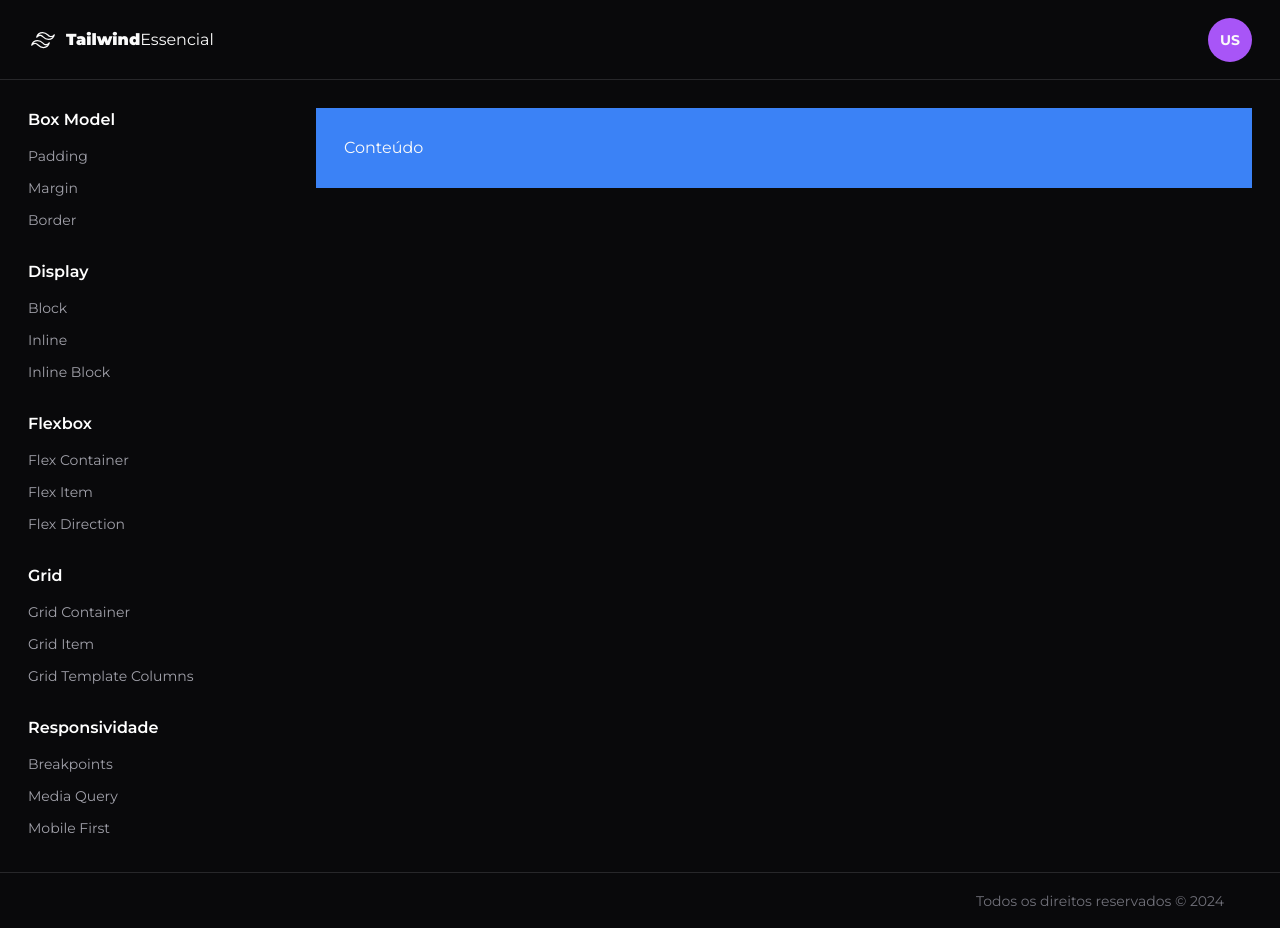
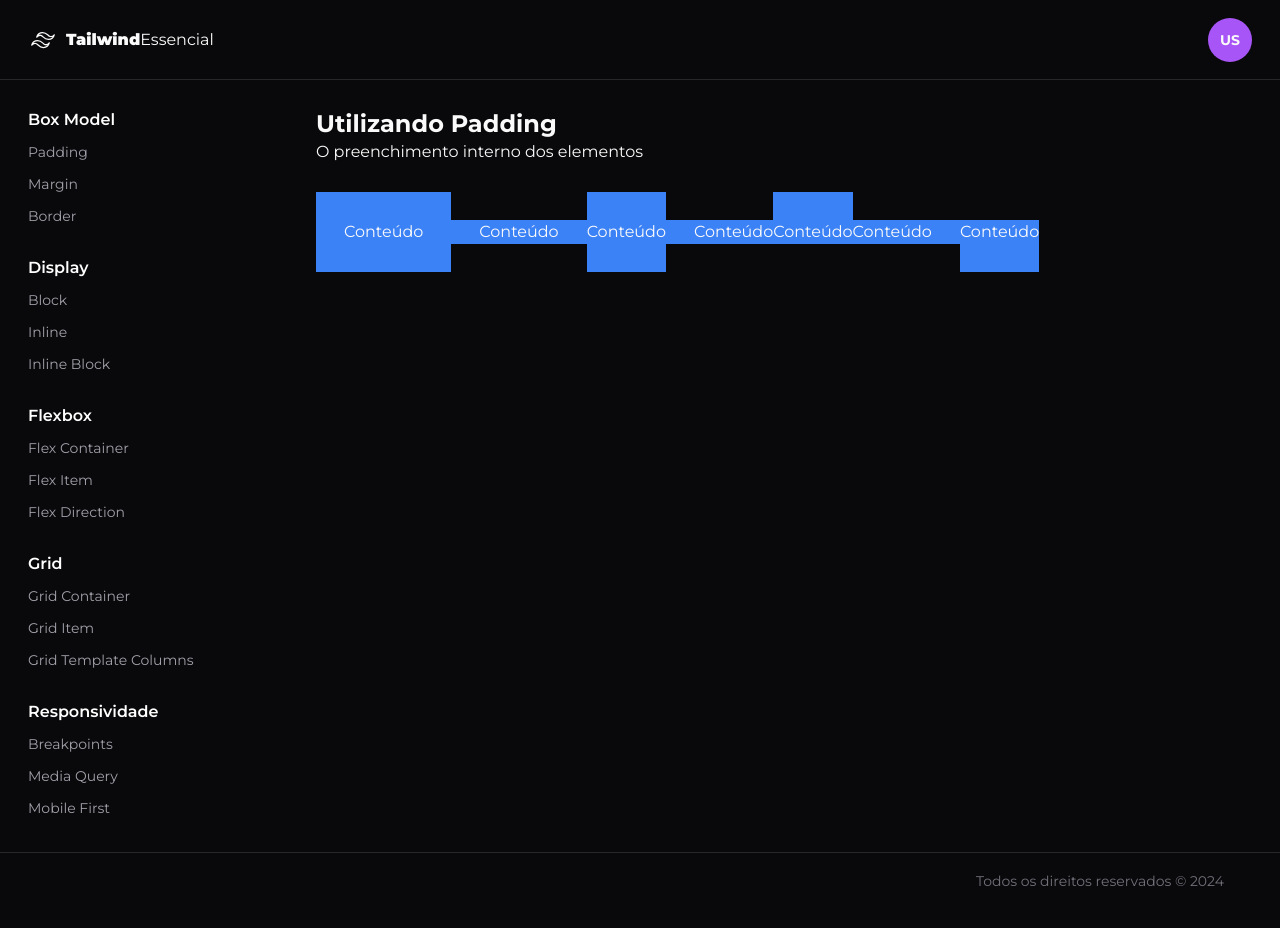
Before and after one commit to devkauah/landing_page, a Next.js app: page /box-model/padding in a window 1280 px wide. Built offline with nearby package versions, Linux system fonts and the light colour scheme.

Commit message:
cria pagina box-model/padding

```diff
--- /dev/null
+++ b/src/app/box-model/border/page.tsx
@@ -0,0 +1,13 @@
+import Pagina from "@/components/template/Pagina";
+import Titulo from "@/components/template/Titulo";
+
+export default function PaginaPadding() {
+    return (
+        <Pagina className="flex flex-col gap-7">
+            <Titulo texto="Utilizando Padding" descricao="O preenchimento interno dos elementos" />
+            <div>
+                <div className="inline-block bg-blue-500 p-7"></div>
+            </div>
+        </Pagina>
+    )
+}
--- /dev/null
+++ b/src/app/box-model/margin/page.tsx
@@ -0,0 +1,13 @@
+import Pagina from "@/components/template/Pagina";
+import Titulo from "@/components/template/Titulo";
+
+export default function PaginaMargin() {
+    return (
+        <Pagina className="flex flex-col gap-7">
+            <Titulo texto="Utilizando Margin" descricao="O espaçamento externo dos elementos" />
+            <div>
+                <div className="inline-block bg-blue-500 p-7"></div>
+            </div>
+        </Pagina>
+    )
+}
--- a/src/app/box-model/padding/page.tsx
+++ b/src/app/box-model/padding/page.tsx
@@ -1,10 +1,18 @@
 import Pagina from "@/components/template/Pagina";
+import Titulo from "@/components/template/Titulo";
 
 export default function PaginaPadding() {
     return (
-        <Pagina>
-            <div className="bg-blue-500 p-7">
-                Conteúdo
+        <Pagina className="flex flex-col gap-7">
+            <Titulo texto="Utilizando Padding" descricao="O preenchimento interno dos elementos" />
+            <div>
+                <div className="inline-block bg-blue-500 p-7">Conteúdo</div>
+                <div className="inline-block bg-blue-500 px-7">Conteúdo</div>
+                <div className="inline-block bg-blue-500 py-7">Conteúdo</div>
+                <div className="inline-block bg-blue-500 pl-7">Conteúdo</div>
+                <div className="inline-block bg-blue-500 pt-7">Conteúdo</div>
+                <div className="inline-block bg-blue-500 pr-7">Conteúdo</div>
+                <div className="inline-block bg-blue-500 pb-7">Conteúdo</div>
             </div>
         </Pagina>
     )
--- a/src/components/template/MenuGrupo.tsx
+++ b/src/components/template/MenuGrupo.tsx
@@ -11,7 +11,7 @@ export default function MenuGrupo(props:MenuGrupoProps) {
     return (
         <div
             className={`
-                flex flex-col gap-2
+                flex flex-col gap-1
                 ${ props.className ?? '' }
             `}
         >
--- a/src/components/template/Pagina.tsx
+++ b/src/components/template/Pagina.tsx
@@ -5,6 +5,7 @@ import Menu from "./Menu";
 
 interface PaginaProps {
     children?:ReactNode;
+    className?:string;
 };
 
 export default function Pagina(props:PaginaProps) {
@@ -13,7 +14,14 @@ export default function Pagina(props:PaginaProps) {
             <Cabecalho className="h-20"/>
             <div className="flex-1 flex boxed">
                 <Menu className="hidden lg:block lg:w-64 xl:w-72 w-72"/>
-                <main className="flex-1 py-7">{ props.children }</main>
+                <main
+                    className={`
+                        flex-1 py-7
+                        ${props.className ?? ''}
+                    `}
+                >
+                    { props.children }
+                </main>
             </div>
             <Rodape className="h-14"/>
         </div>
--- a/src/components/template/Titulo.tsx
+++ b/src/components/template/Titulo.tsx
@@ -2,5 +2,14 @@
 
 export interface TituloProps {
     texto:string;
-    descricao:string
-}
+    descricao?:string;
+};
+
+export default function Titulo(props:TituloProps) {
+    return (
+        <div className="flex flex-col">
+            <h1 className="font-bold text-2xl">{ props.texto }</h1>
+            { props.descricao ?? <p className="text-zinc-400 text-sm">{ props.descricao }</p> }
+        </div>
+    );
+};
```
